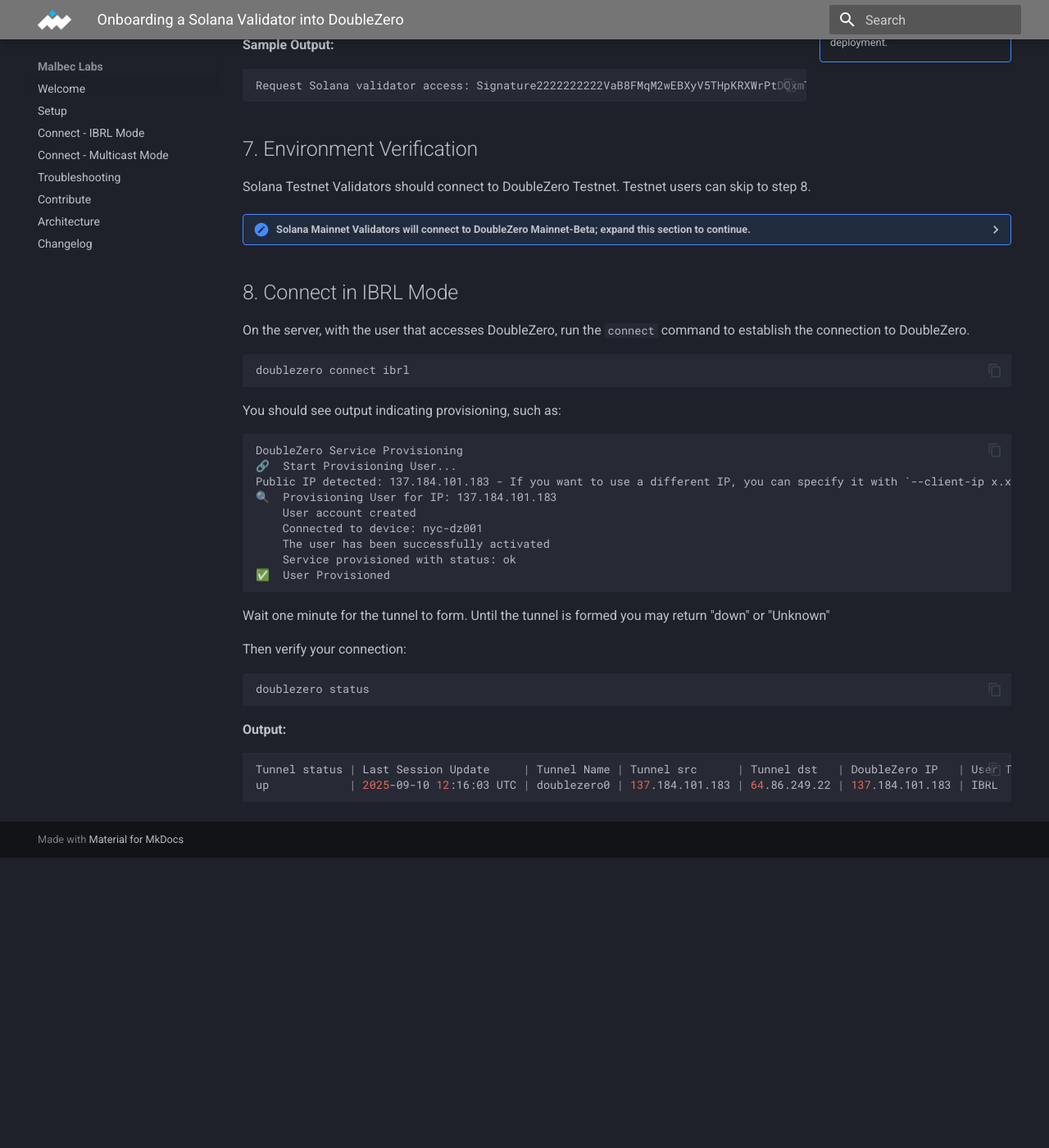
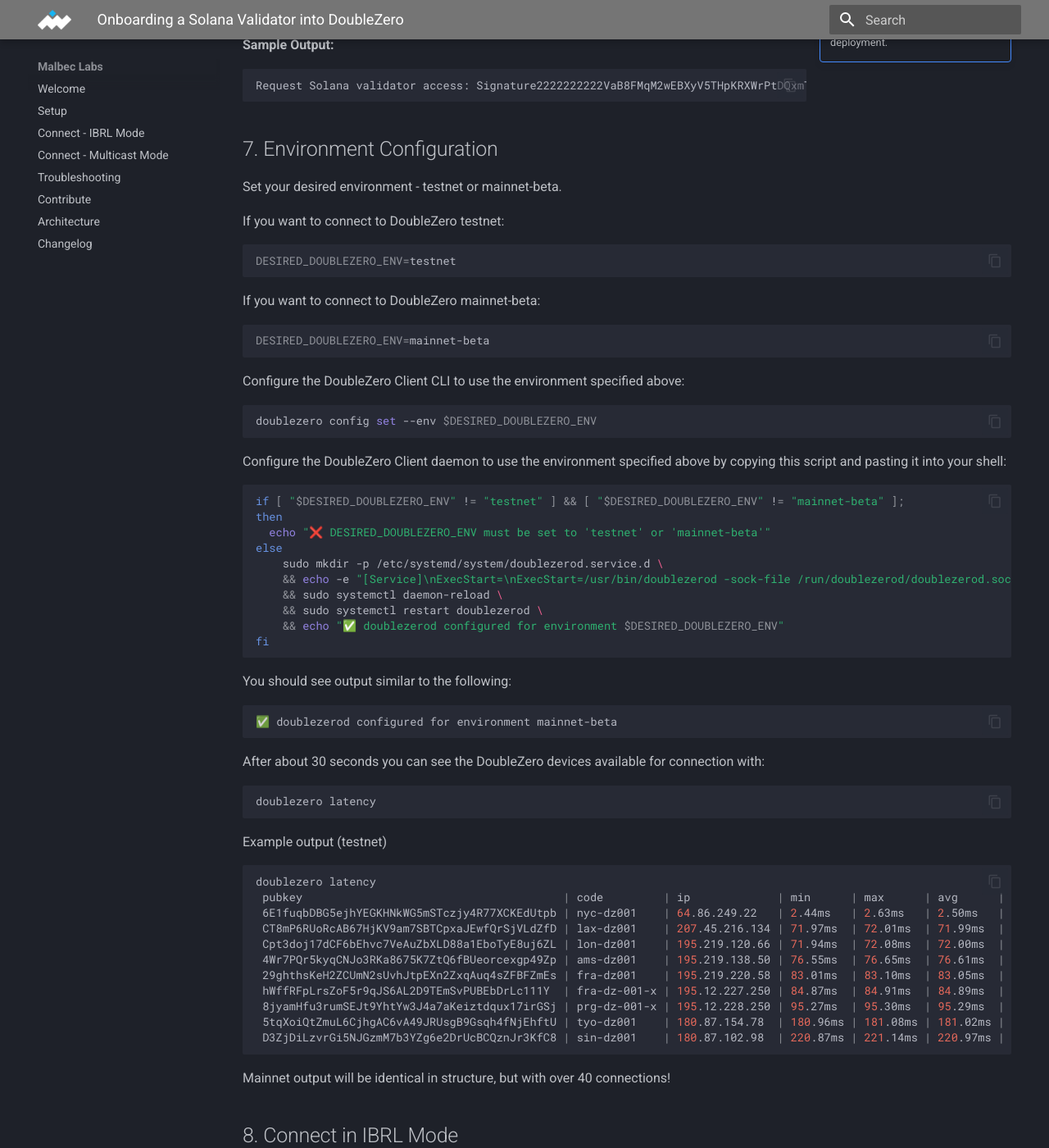
Before and after one commit to malbeclabs/docs, an MkDocs documentation site: the page built from docs/mainnet-beta-migration.md, in a window 1280 px wide and 1400 px high, scrolled down 4158 px. Shown: the whole window at 82% size. Built offline with MkDocs 1.6.1 and Material for MkDocs 9.7.7, drawn with Linux system fonts in a browser that asks for light colours; before the commit the page ends 5204 px from its top, so only the background shows below that.

Commit message:
Add doublezerod configuration script to mainnet-beta-migration

````diff
--- a/docs/mainnet-beta-migration.md
+++ b/docs/mainnet-beta-migration.md
@@ -185,43 +185,47 @@
 Request Solana validator access: Signature2222222222VaB8FMqM2wEBXyV5THpKRXWrPtDQxmTjHJHiAWteVYTsc7Gjz4hdXxvYoZXGeHkrEayp
 ```
 
-## 7. Environment Verification
+## 7. Environment Configuration
+Set your desired environment - testnet or mainnet-beta.
 
-Solana Testnet Validators should connect to DoubleZero Testnet. Testnet users can skip to step 8.
-
-
-<details>
-  <summary>Solana Mainnet Validators will connect to DoubleZero Mainnet-Beta; expand this section to continue.</summary>
-
-Configure the DoubleZero Client to point to Mainnet-Beta
+If you want to connect to DoubleZero testnet:
 ```bash
-doublezero config set --env mainnet-beta
+DESIRED_DOUBLEZERO_ENV=testnet
+```
+If you want to connect to DoubleZero mainnet-beta:
+```bash
+DESIRED_DOUBLEZERO_ENV=mainnet-beta
 ```
 
+Configure the DoubleZero Client CLI to use the environment specified above:
 ```bash
-sudo systemctl edit doublezerod
-```
-In this file add:
-```bash
-[Service]
-ExecStart=
-ExecStart=/usr/bin/doublezerod -sock-file /run/doublezerod/doublezerod.sock -env mainnet-beta
-```
-Reload the daemon
-```bash
-sudo systemctl daemon-reload
-```
-Restart DoubleZero
-```bash
-sudo systemctl restart doublezerod
+doublezero config set --env $DESIRED_DOUBLEZERO_ENV
 ```
 
-After about 30 seconds you can check available network connections with:
+Configure the DoubleZero Client daemon to use the environment specified above by copying this script and pasting it into your shell:
+```bash
+if [ "$DESIRED_DOUBLEZERO_ENV" != "testnet" ] && [ "$DESIRED_DOUBLEZERO_ENV" != "mainnet-beta" ];
+then
+  echo "❌ DESIRED_DOUBLEZERO_ENV must be set to 'testnet' or 'mainnet-beta'"
+else
+	sudo mkdir -p /etc/systemd/system/doublezerod.service.d \
+	&& echo -e "[Service]\nExecStart=\nExecStart=/usr/bin/doublezerod -sock-file /run/doublezerod/doublezerod.sock -env $DESIRED_DOUBLEZERO_ENV" | sudo tee /etc/systemd/system/doublezerod.service.d/override.conf > /dev/null \
+	&& sudo systemctl daemon-reload \
+	&& sudo systemctl restart doublezerod \
+	&& echo "✅ doublezerod configured for environment $DESIRED_DOUBLEZERO_ENV"
+fi
+```
+You should see output similar to the following:
+```
+✅ doublezerod configured for environment mainnet-beta
+```
+
+After about 30 seconds you can see the DoubleZero devices available for connection with:
 
 ```bash
 doublezero latency
 ```
-Testnet Output
+Example output (testnet)
 ```bash
 doublezero latency
  pubkey                                       | code         | ip             | min      | max      | avg      | reachable
````
